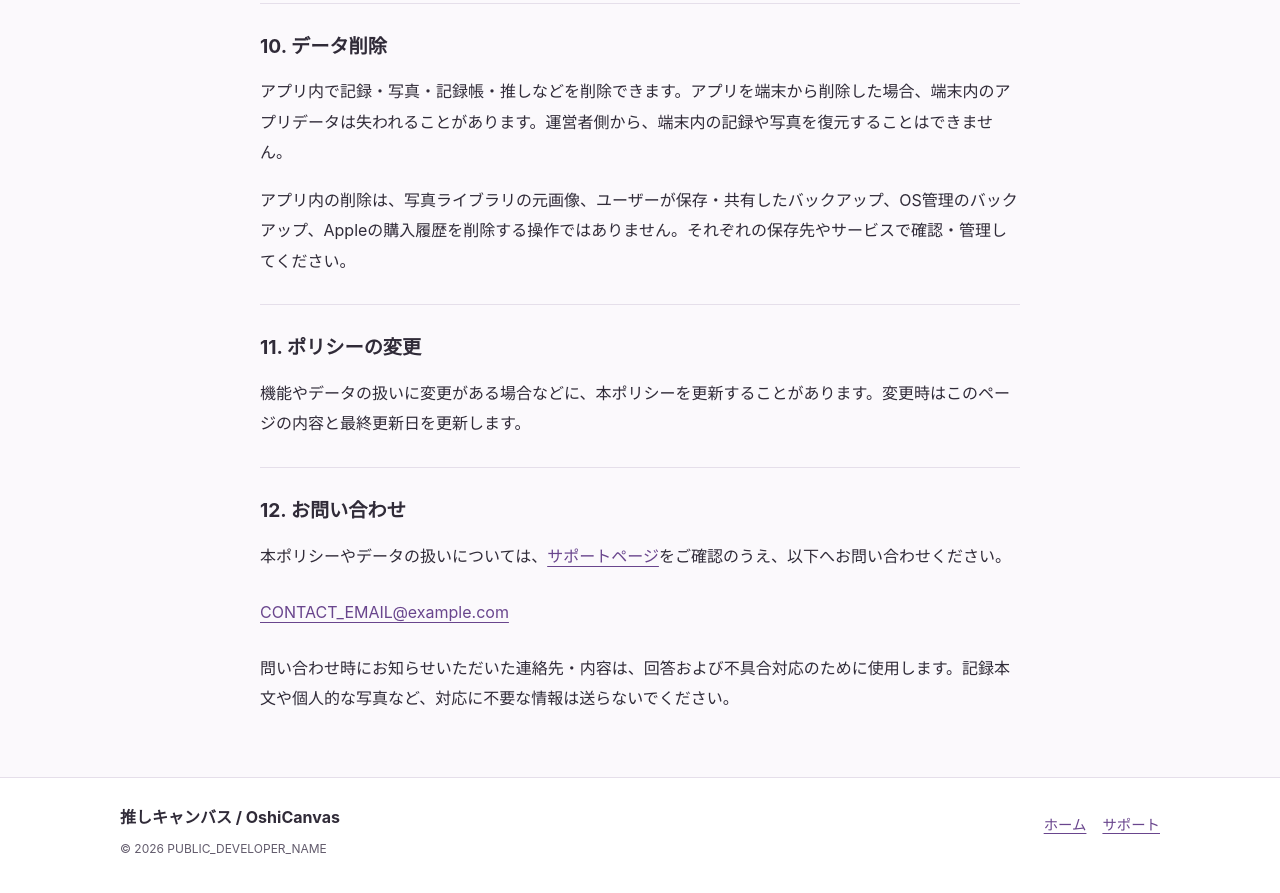
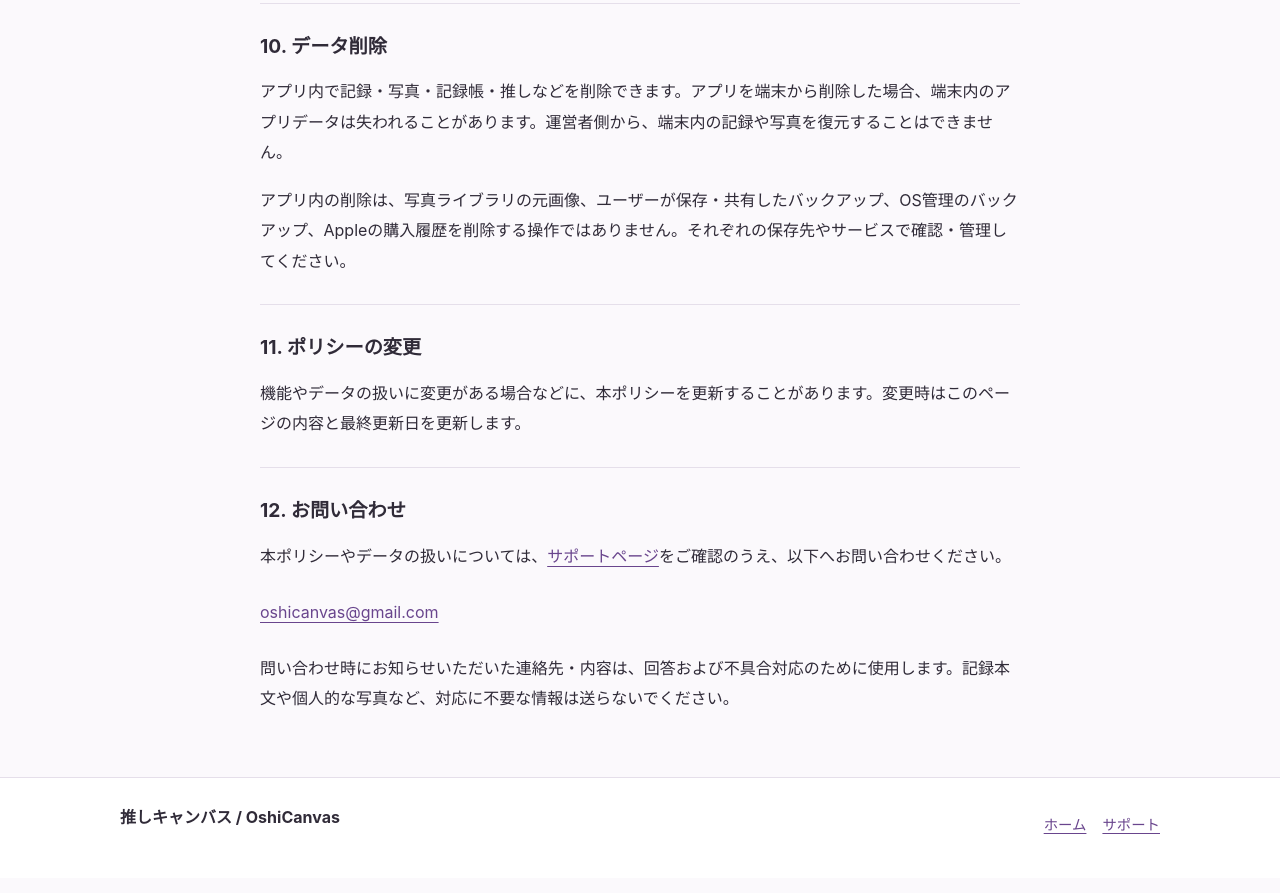
Before and after one commit to sengoku-souroku/oshicanvas-site, a plain HTML site: page privacy/index.html in a window 1280 px wide. Shown: the part 3372-4265 px from the top of the page. Drawn offline with Linux system fonts and the light colour scheme.

Commit message:
docs: finalize OshiCanvas support contact

```diff
--- a/privacy/index.html
+++ b/privacy/index.html
@@ -89,10 +89,10 @@
     <section class="policy-section" id="contact">
       <h2>12. お問い合わせ</h2>
       <p>本ポリシーやデータの扱いについては、<a href="../support/">サポートページ</a>をご確認のうえ、以下へお問い合わせください。</p>
-      <p><a class="contact-address" href="mailto:CONTACT_EMAIL@example.com">CONTACT_EMAIL@example.com</a></p>
+      <p><a class="contact-address" href="mailto:oshicanvas@gmail.com">oshicanvas@gmail.com</a></p>
       <p>問い合わせ時にお知らせいただいた連絡先・内容は、回答および不具合対応のために使用します。記録本文や個人的な写真など、対応に不要な情報は送らないでください。</p>
     </section>
   </main>
-  <footer class="site-footer"><div class="shell footer-inner"><div><p class="footer-brand">推しキャンバス / OshiCanvas</p><p class="copyright">© 2026 PUBLIC_DEVELOPER_NAME</p></div><nav class="footer-links" aria-label="フッターナビゲーション"><a href="../index.html">ホーム</a><a href="../support/">サポート</a></nav></div></footer>
+  <footer class="site-footer"><div class="shell footer-inner"><div><p class="footer-brand">推しキャンバス / OshiCanvas</p></div><nav class="footer-links" aria-label="フッターナビゲーション"><a href="../index.html">ホーム</a><a href="../support/">サポート</a></nav></div></footer>
 </body>
 </html>
```
Also changed, not shown: index.html (+1 -1 lines), support/index.html (+2 -2 lines), 1 other file.
